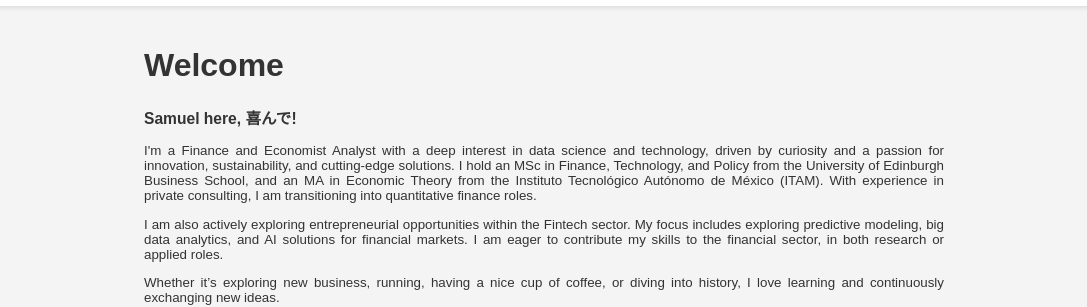
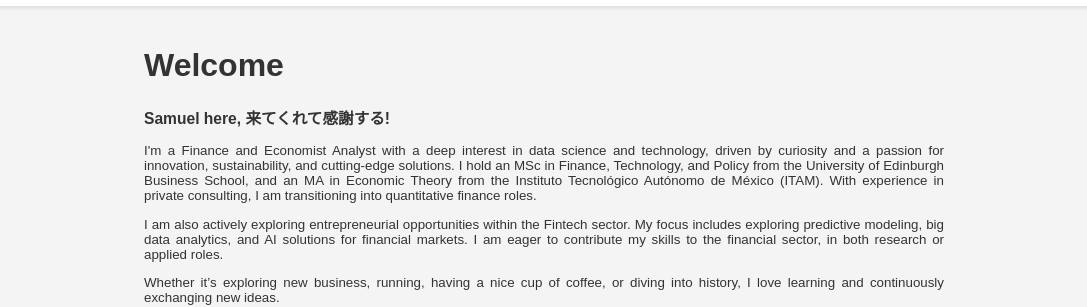
Before and after one commit to GregSom-MSc/GregSom-MSc.github.io, a Jekyll site: the page built from index.md, in a window 1280 px wide. Shown: the part 232-539 px from the top of the page, without its empty margins (96-1183 px from the left). Built offline with Jekyll 4.4.1, drawn with Linux system fonts in a browser that asks for light colours.

Commit message:
Update index.md

```diff
--- a/index.md
+++ b/index.md
@@ -4,7 +4,7 @@ layout: default
 # Welcome
 <div style="text-align: justify;font-size:smaller; margin-bottom: 20px;">
 
-    <h3>Samuel here, 喜んで!</h3>
+    <h3>Samuel here, 来てくれて感謝する!</h3>
 
     I'm a Finance and Economist Analyst with a deep interest in data science and technology, driven by curiosity and a passion for innovation, sustainability, and cutting-edge solutions. I hold an MSc in Finance, Technology, and Policy from the University of Edinburgh Business School, and an MA in Economic Theory from the Instituto Tecnológico Autónomo de México (ITAM). With experience in private consulting, I am transitioning into quantitative finance roles.
 
```
